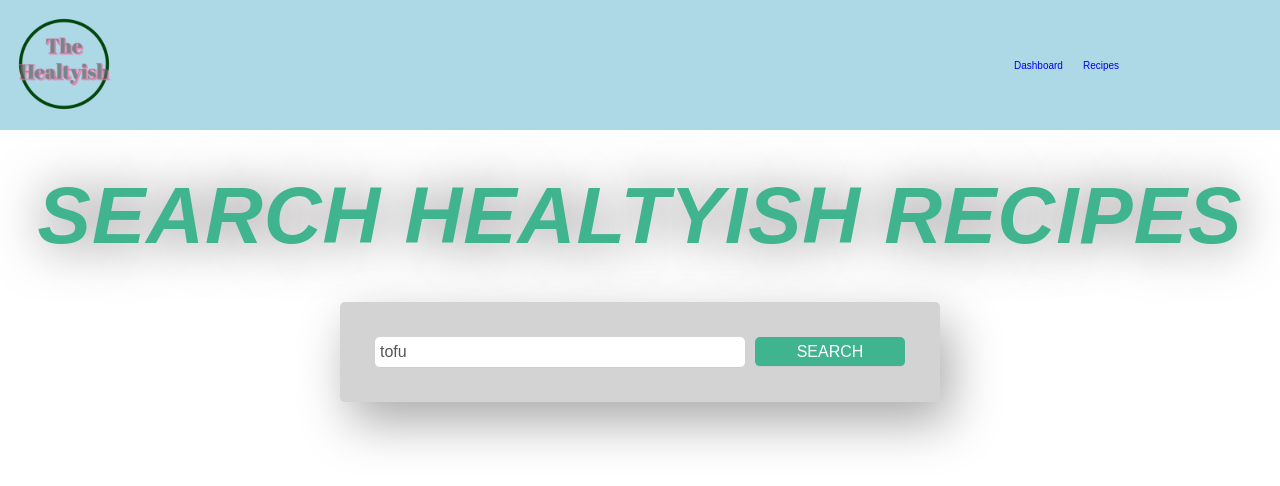
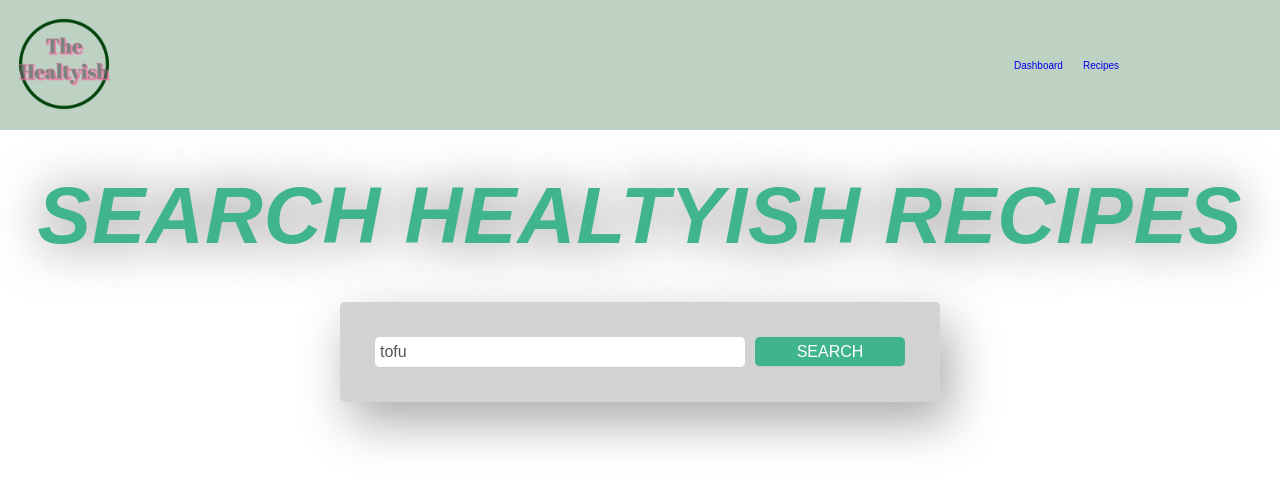
Before and after one commit to ismetcetin/TheHealtyish, a React (Create React App) app: page /recipes in a window 1280 px wide. Shown: the top 486 px of the page. Built offline with nearby package versions, Linux system fonts and the light colour scheme.

Commit message:
finished recipes page functionality

```diff
--- a/src/components/Header/Header.scss
+++ b/src/components/Header/Header.scss
@@ -1,5 +1,5 @@
 .header{
-    background-color: lightblue;
+    background-color: #bed2c4;
     &__container{
         display: flex;
         justify-content: space-between;
--- a/src/pages/Dashboard/Dashboard.js
+++ b/src/pages/Dashboard/Dashboard.js
@@ -1,10 +1,11 @@
 import React, { Component } from 'react';
 import './Dashboard.scss';
+import BMR from '../../components/BMR/BMR';
 
 export default class Dashboard extends Component {
   render() {
     return (
-      <div>Dashboard</div>
+      <div><BMR /></div>
     )
   }
 }
--- a/src/pages/Recipes/Recipes.scss
+++ b/src/pages/Recipes/Recipes.scss
@@ -1,12 +1,3 @@
-* {
-  font-family: "Source Sans Pro", sans-serif;
-  margin: 0;
-  padding: 0;
-  text-decoration: none;
-  list-style-type: none;
-  outline: none;
-}
-
 html {
   font-size: 62.5%;
 }
```
